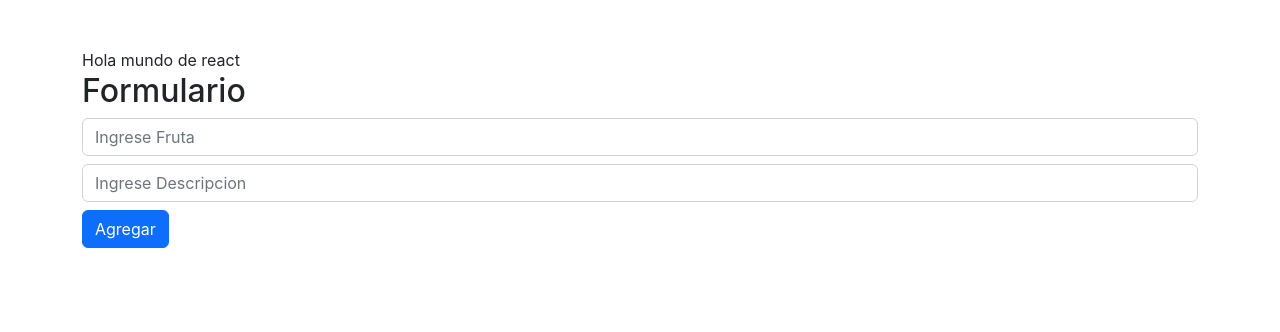
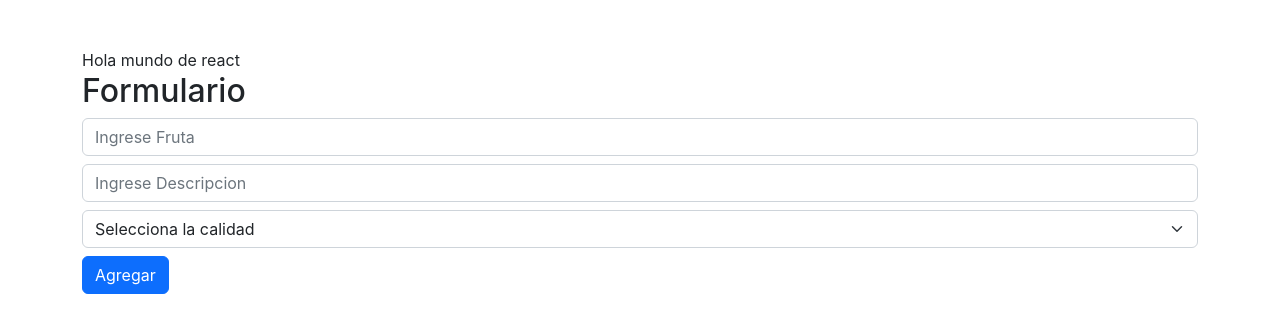
Before and after one commit to zamudio1243/reac-first-app, a React (Create React App) app: page / in a window 1280 px wide. Shown: the top 332 px of the page. Built offline with nearby package versions, Linux system fonts and the light colour scheme.

Commit message:
:sparkles: Formulario terminado

```diff
--- a/src/components/Formulario.jsx
+++ b/src/components/Formulario.jsx
@@ -3,10 +3,30 @@ import React from "react";
 const Formulario = () => {
   const [fruta, setFruta] = React.useState("");
   const [descripcion, setDescripcion] = React.useState("");
+  const [calidad, setCalidad] = React.useState("");
+  const [inventario, setInventario] = React.useState([]);
+
+  const guardarDatos = (e) => {
+    e.preventDefault();
+    if (
+      fruta.trim() === "" ||
+      descripcion.trim() === "" ||
+      calidad.trim() === ""
+    ) {
+      alert("Todos los campos son obligatorios");
+      return;
+    }
+    const canasta = {
+      fruta,
+      descripcion,
+      calidad,
+    };
+    setInventario([...inventario, canasta]);
+  };
   return (
     <div>
       <h2>Formulario</h2>
-      <form>
+      <form onSubmit={(e) => guardarDatos(e)}>
         <input
           type="text"
           placeholder="Ingrese Fruta"
@@ -23,8 +43,34 @@ const Formulario = () => {
             setDescripcion(e.target.value);
           }}
         />
-        <button className="btn btn-primary btn-block">Agregar</button>
+        <select
+          class="form-select"
+          id="calidad"
+          aria-label="Default select example"
+          onChange={(e) => {
+            setCalidad(e.target.value);
+          }}
+        >
+          <option selected>Selecciona la calidad</option>
+          <option value="Muy buena">Muy buena</option>
+          <option value="Buena">Buena</option>
+          <option value="Regular">Regular</option>
+        </select>
+        <button className="btn btn-primary btn-block mt-2">Agregar</button>
       </form>
+      <br />
+      {inventario.length !== 0 ? (
+        inventario.map((item, index) => (
+          <div>
+            <br />
+            <p>{item.fruta}</p>
+            <p>{item.descripcion}</p>
+            <p>{item.calidad}</p>
+          </div>
+        ))
+      ) : (
+        <div></div>
+      )}
     </div>
   );
 };
```
